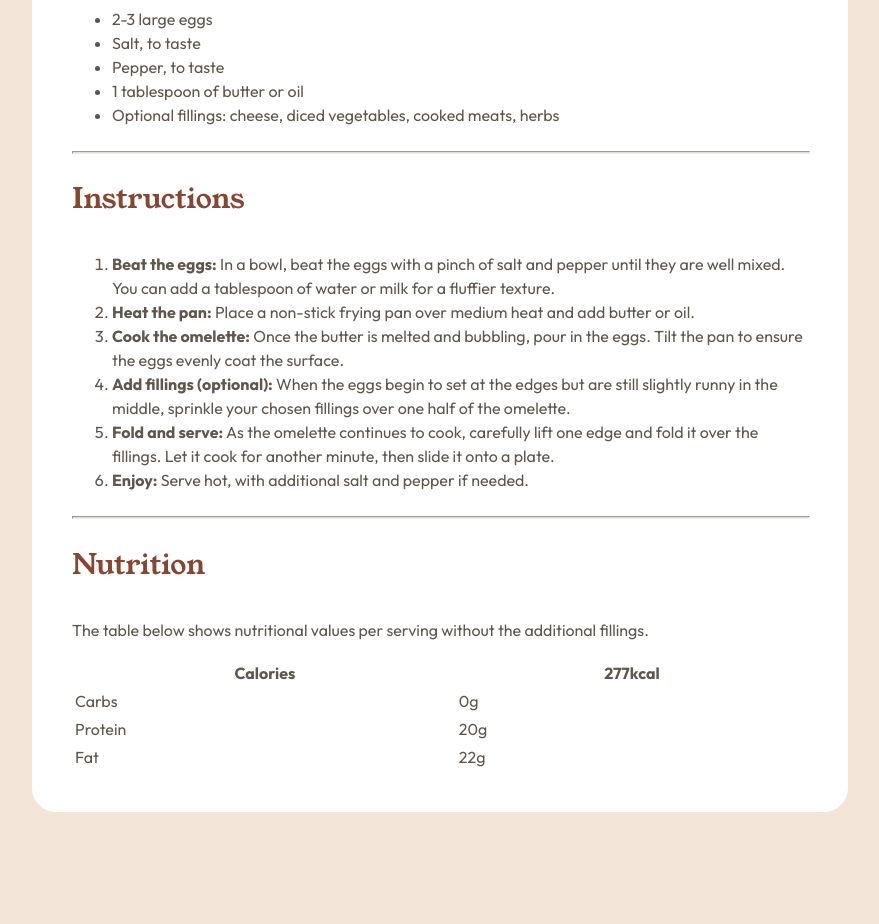
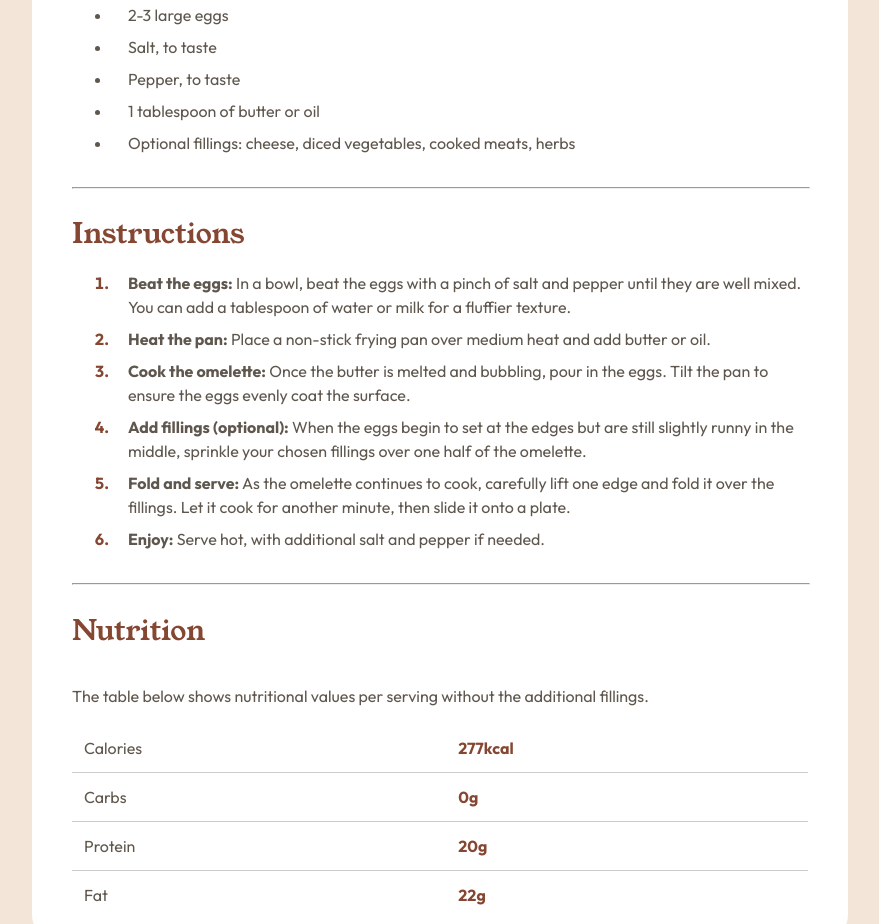
Before and after one commit to Davisnz/recipe-page, a plain HTML site: page index.html in a window 1280 px wide. Shown: the part 954-1878 px from the top of the page, without its empty margins (200-1079 px from the left). Drawn offline with Linux system fonts and the light colour scheme.

Commit message:
Final changes

```diff
--- a/assets/css/style.css
+++ b/assets/css/style.css
@@ -14,7 +14,7 @@ body {
     display:flex;
     flex-direction: column;
     justify-content: center;
-    align-items: center;;
+    align-items: center;
     padding: 123px;
 
     font-family: Outfit;
@@ -28,7 +28,7 @@ body {
 #recipe-box {
     display: flex;
     flex-direction: column;
-    padding: 40px;
+    padding: 20px 40px;
     background-color: var(--White);
     max-width: 736px;
     width: 100%;
@@ -59,7 +59,7 @@ h1 {
 }
 
 #time-box {
-    margin-top: 16px;
+    margin-top: 8px;
     display: flex;
     flex-direction: column;
     align-items: flex-start;
@@ -74,7 +74,7 @@ span.highlights {
 }
 
 #time-box li {
-    padding-left: 24px;
+    padding: 0 0 8px 24px;
     margin-left: -24px;
 }
 
@@ -101,6 +101,69 @@ line-height: 100%; /* 28px */
 
 hr {
     width: 100%;
-    height: 1px;
     background: #E3DDD7;
 }
+
+#ingredients li {
+    padding: 0 0 8px 16px;
+}
+
+#instructions li{
+    padding: 0 0 8px 16px;
+}
+
+#instructions li::marker {
+   color: var(--Brandy-Red, #854632);
+    font-weight: 700;
+}
+
+table {
+    border-collapse: collapse;
+    padding: 32px;
+}
+
+td {
+    padding: 12px;
+}
+
+table span {
+    font-weight:normal;
+}
+
+tr {
+    border-bottom: 1px solid #ccc;
+
+}
+
+.nutrition-facts {
+    color: var(--Brandy-Red, #854632);
+/* Body (Bold) */
+font-family: Outfit;
+font-size: 16px;
+font-style: normal;
+font-weight: 700;
+line-height: 150%; /* 24px */
+}
+
+table tr:last-child {
+    border-bottom: 0;
+}
+
+@media only screen and (max-width: 375px) {
+    body {
+        display:flex;
+        flex-direction: column;
+        justify-content: center;
+        align-items: center;
+        padding: 0;
+
+        font-family: Outfit;
+        font-size: 16px;
+        font-style: normal;
+        font-weight: 400;
+        line-height: 150%;
+        color: var(--Wenge-Brown);
+    }
+
+
+  }
--- a/index.html
+++ b/index.html
@@ -52,7 +52,7 @@
 
     <hr>
 
-
+    <div id="instructions">
     <h2 class="sub-title">Instructions</h2>
     <ol>
       <li><span class="highlights">Beat the eggs:</span> In a bowl, beat the eggs with a pinch of salt and pepper until they
@@ -71,6 +71,7 @@
         fillings. Let it cook for another minute, then slide it onto a plate.</li>
       <li><span class="highlights">Enjoy:</span> Serve hot, with additional salt and pepper if needed.</li>
     </ol>
+  </div>
 
     <hr>
 
@@ -80,8 +81,8 @@
 
     <table class="nutrition">
       <tr>
-          <th>Calories</th>
-          <th class="nutrition-facts">277kcal</th>
+          <td><span>Calories</span></td>
+          <td class="nutrition-facts">277kcal</td>
       </tr>
 
       <tr>
```
